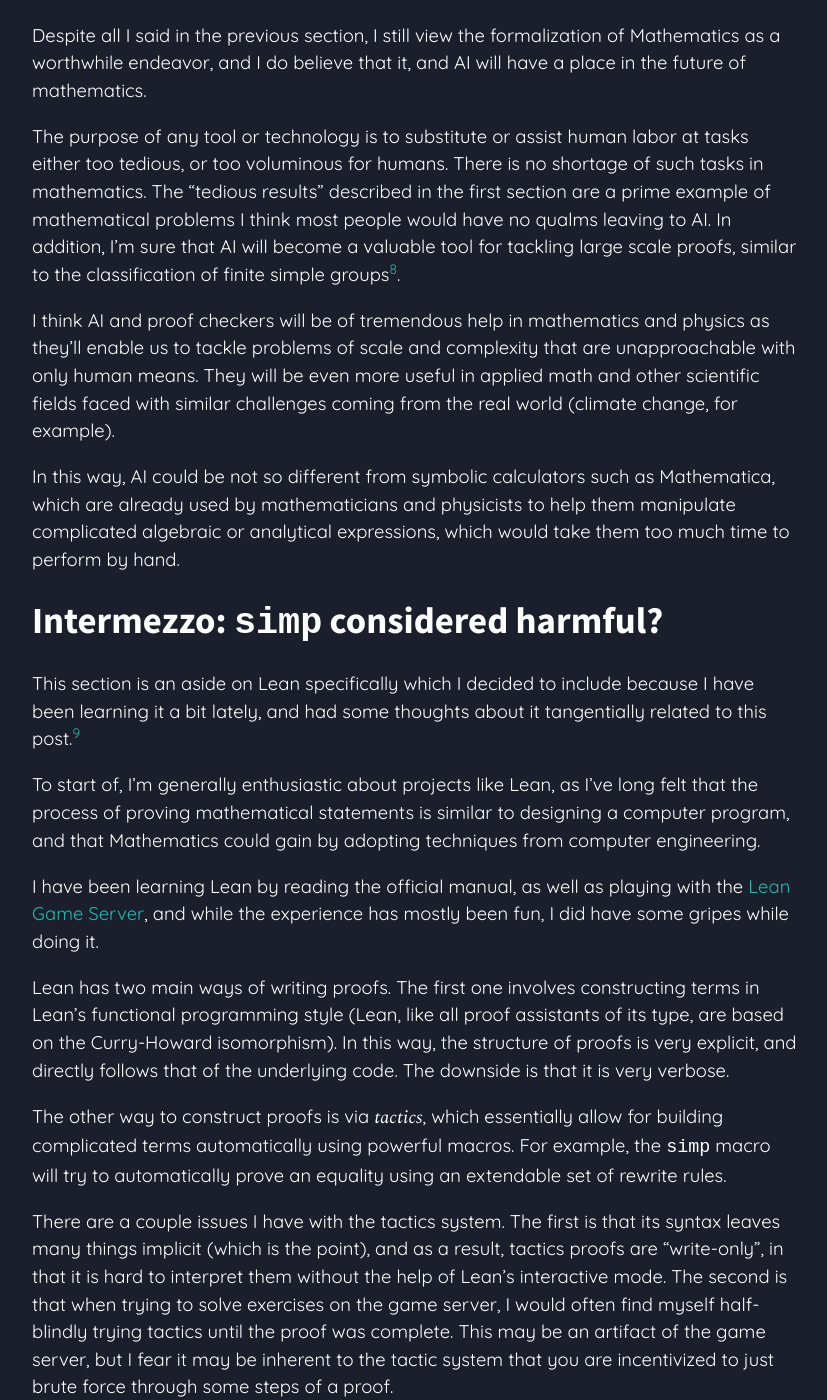
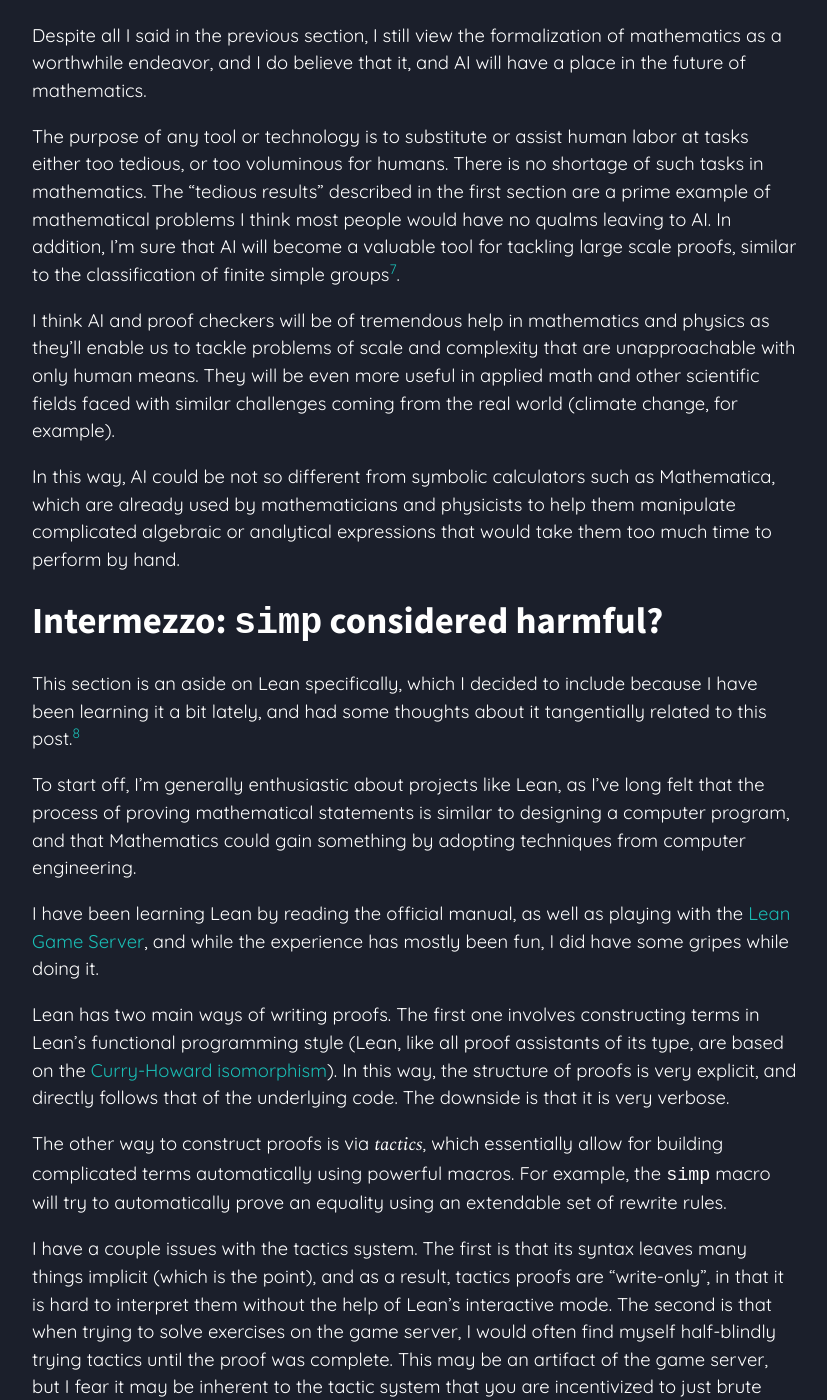
Before and after one commit to irregular-rhomboid/irregular-rhomboid.github.io, a Jekyll site: the page built from _posts/2026-10-09-math-in-the-age-of-ai.md, in a window 1280 px wide and 1400 px high, scrolled down 4656 px. Shown: the whole window, without its empty margins (224-1051 px from the left). Built offline with Jekyll 4.4.1, drawn with Linux system fonts in a browser that asks for light colours; nearby versions of some CDN libraries; some web fonts are replaced; some of the changed text lies outside the part shown.

Commit message:
Minor edits

```diff
--- a/_posts/2026-10-09-math-in-the-age-of-ai.md
+++ b/_posts/2026-10-09-math-in-the-age-of-ai.md
@@ -5,7 +5,7 @@
 tags: [Math, Hot takes]
 ---
 
-With the [recent](https://github.com/openai/math/tree/main) [results](https://openai.com/index/navier-stokes-solution/) from [OpenAI](https://openai.com/index/model-disproves-discrete-geometry-conjecture/), [Deepmind](https://arxiv.org/abs/2605.22763) and [others](https://fxtwitter.com/axiommathai/status/2059640252546126087) it is now undeniable by anyone except the terminal copium addicts that Frontier LLMs are capable of doing research-level mathematics. With this observation comes an important discussion about what the future of mathematics (and scientific research at large) as a discipline looks like. The meme answer is to say that all mathematical research will eventually be carried out by AI with little (if any) human input, and with many mathematicians quitting mathematics since they cannot compete with AI. More precisely, there are two closely related answers,
+With the [recent](https://github.com/openai/math/tree/main) [results](https://openai.com/index/navier-stokes-solution/) from [OpenAI](https://openai.com/index/model-disproves-discrete-geometry-conjecture/), [Deepmind](https://arxiv.org/abs/2605.22763) and [others](https://fxtwitter.com/axiommathai/status/2059640252546126087) it is now undeniable by anyone except the terminal copium addicts that Frontier LLMs are capable of doing research-level mathematics. With this observation comes an important discussion about what the future of mathematics (and scientific research at large) as a discipline looks like. The meme answer is to say that all mathematical research will eventually be carried out by AI with little (if any) human input, with many mathematicians quitting mathematics since they cannot compete with AI. More precisely, there are two closely related answers,
 
 1. Future mathematical research will be largely delegated to AI agents.
 2. Most of this research will be in the form of formalized Lean proofs.
@@ -41,27 +41,25 @@
 1. **Trivial results**: The result is considered so obvious as to not needing being proven (or even stated) formally. Elementary arithmetic, or the linearity of a certain map fall in that category.
 2. **Tedious results**: The result is expected to be true a priori and the proof is not complicated, but may involve a lot of steps. This covers most results involving inequalities, such as concentration inequalities, well-posedness of PDEs, convergence rates, Lipschitz bounds... In most of these cases, the precise constants are important, but the actual proofs themselves consist of line after line of inequalities that I refuse to believe anyone takes pleasure reading.
 3. **"Connect the dots"**: Certain proofs involve importing tools and results from other fields of math. When done well, this involves a lot of creativity in recognizing the connection in the first place, and a lot of nontrivial steps in building it formally[^connect]. This style of proof is more or less what category theory was built for. Doing it well beyond the surface level requires knowing a lot of literature, however. OpenAI's unit distance counterexample is arguably an example of such a result.
-4. **"Divine inspiration"**: The most prized type of proof involves making highly nontrivial steps that seemingly come out of nowhere. Quite often these come from "shower thought" moments, where one has been thinking about a problem for a long time and the solution just pops out instantly from the unconscious.
+4. **"Divine inspiration"**: The most prized type of proof involves making highly nontrivial steps that seemingly come out of nowhere. Quite often, these come from "shower thought" moments, where one has been thinking about a problem for a long time and the solution just pops out instantly from the unconscious.
 5. **Formalization**: Arguably the most important problems in mathematics are ones that do not have a fully formal statement, and proving them involves spending a lot of time trying to come up with the *Right* definitions. This is very hard and is sometimes closer to philosophy, but when successful, the results often completely change the face of mathematics. The formalization of set theory and computation, or the theory of distributions in the last century are examples of such results.
 6. **Ex Nihilo**: Related, but somewhat rarer than the previous category, some results start by inventing some completely new concept and exploring its consequences. This is often *very* hard, because existing notions tend to act as "*conceptual attractors*" that make it difficult to think outside of them, and furthermore finding *interesting* new definitions that generate a lot of results is not easy either. Much of Grothendieck's work in Category Theory and Algebraic Geometry falls within that category. I believe the nascent theory of [*Condensed sets*](https://en.wikipedia.org/wiki/Condensed_mathematics) is another example.
 
 [^connect]: Incidentally, this is the approach to mathematics I personally prefer.
 
-There is a clear trend within this classification of going from well-stated and formalized problems to more open-ended problems, and I expect AI and computers to generally perform better at the lower part. Category 1, for example, can already largely be automated without AI (e.g. using Lean tactics). Category 2 can be automated similarly to some extent.
+There is a clear trend within this classification of going from well-stated and formalized problems to more open-ended problems, and I expect current AI and computers to generally perform better at the lower part. Category 1, for example, can already largely be automated without AI (e.g. using Lean tactics). Category 2 can be automated similarly to some extent.
 
 I think we have clear evidence that current LLMs can do Categories 1 to 3 (their difficulties with arithmetic notwithstanding), and possibly 4, but I do not have the expertise to judge that for OpenAI's results. This is consistent with the capabilities of LLMs in other domains, where they are able to apply and combine things that are well-represented in the data distribution. This is boosted by the ability for current models to search the web for references, effectively making them superhuman at literature search.
 
-I have yet to see evidence of LLMs performing well at Categories 5 and 6, and in my limited personal experience, models tend to perform poorly on such problems. I think you can make a reasonable argument that LLMs should be fundamentally incapable of doing 6, given that by definition, it requires outputting something out of distribution, but I'm not personally convinced AI will never be able to do it. I do expect AI to eventually be able to do 5.[^benchmark]
+I have yet to see evidence of LLMs performing well at Categories 5 and 6, and in my limited personal experience, models tend to perform poorly on such problems. You can probably make a reasonable argument that LLMs should be fundamentally incapable of doing 6, given that by definition, it requires outputting something out of distribution, but I'm not personally convinced AI will never be able to do it. I do expect AI to eventually be able to do 5.[^benchmark]
 
-[^benchmark]: A good benchmark template I would suggest for that would be "Consider {some class of mathematical objects}. What is the right notion of morphism between them so that we get a category, and what are the properties of this category?" This should be done with objects that haven't been studied categorically yet.
+[^benchmark]: A good benchmark template I would suggest for that would be `Consider {some class of mathematical objects}. What is the right notion of morphism between them so that we get a category, and what are the properties of this category?` This should be done with objects that haven't been studied categorically yet.
 
 ## What do we use proofs for?
 
 In the discussion about automating formal proofs of mathematical theorems, very little consideration is given to the role proofs actually play in mathematics. A formal proof verified by a proof checker such as Lean is seen as the end goal, and any two proofs of the same result are equivalent (this is the case in Lean), so that once we have that, the result can be applied without reading the proof.
 
-In his essay *On proof and progress in mathematics*[^thurston], William Thurston argued against the reductive view of mathematics as merely the production of theorems, and proposed instead that the main purpose of (human) mathematics is to *increase the human understanding* of Mathematics (understood as the "Platonic realm" of formal patterns). Formal proofs are only a small part of that (and often run against that goal).
-
-[^thurston]: William P. Thurston, *On proof and progress in mathematics*, (1994). [https://arxiv.org/abs/math/9404236](https://arxiv.org/abs/math/9404236)
+In his essay [*On proof and progress in mathematics*](https://arxiv.org/abs/math/9404236), William Thurston argued against the reductive view of mathematics as merely the production of theorems, and proposed instead that the main purpose of (human) mathematics is to *increase the human understanding* of Mathematics (understood as the "Platonic realm" of formal patterns). Formal proofs are only a small part of that (and often run against that goal).
 
 Thurston gave the examples of the partially automated proof of the four color theorem[^4color] and Mochizuki's proof of the abc conjecture[^mochizuki] as instances where results were not broadly accepted as true by the mathematical community, despite claims of a proof. In both cases, the proofs were criticized for being too complex to check manually or understand. In short, it is often more important that the proof of a result is understandable by other mathematicians, rather than it being fully formalized and verified.
 
@@ -81,7 +79,7 @@
 
 ## LLMs and Symbolic calculators
 
-Despite all I said in the previous section, I still view the formalization of Mathematics as a worthwhile endeavor, and I do believe that it, and AI will have a place in the future of mathematics.
+Despite all I said in the previous section, I still view the formalization of mathematics as a worthwhile endeavor, and I do believe that it, and AI will have a place in the future of mathematics.
 
 The purpose of any tool or technology is to substitute or assist human labor at tasks either too tedious, or too voluminous for humans. There is no shortage of such tasks in mathematics. The "tedious results" described in the first section are a prime example of mathematical problems I think most people would have no qualms leaving to AI. In addition, I'm sure that AI will become a valuable tool for tackling large scale proofs, similar to the classification of finite simple groups[^finite].
 
@@ -89,24 +87,23 @@
 
 I think AI and proof checkers will be of tremendous help in mathematics and physics as they'll enable us to tackle problems of scale and complexity that are unapproachable with only human means. They will be even more useful in applied math and other scientific fields faced with similar challenges coming from the real world (climate change, for example).
 
-In this way, AI could be not so different from symbolic calculators such as Mathematica, which are already used by mathematicians and physicists to help them manipulate complicated algebraic or analytical expressions, which would take them too much time to perform by hand.
-
+In this way, AI could be not so different from symbolic calculators such as Mathematica, which are already used by mathematicians and physicists to help them manipulate complicated algebraic or analytical expressions that would take them too much time to perform by hand.
 
 ## Intermezzo: `simp` considered harmful?
 
-This section is an aside on Lean specifically which I decided to include because I have been learning it a bit lately, and had some thoughts about it tangentially related to this post.[^snort]
+This section is an aside on Lean specifically, which I decided to include because I have been learning it a bit lately, and had some thoughts about it tangentially related to this post.[^snort]
 
 [^snort]: Also, I like to imagine some readers will snort a laugh while reading the section title.
 
-To start of, I'm generally enthusiastic about projects like Lean, as I've long felt that the process of proving mathematical statements is similar to designing a computer program, and that Mathematics could gain by adopting techniques from computer engineering.
+To start off, I'm generally enthusiastic about projects like Lean, as I've long felt that the process of proving mathematical statements is similar to designing a computer program, and that Mathematics could gain something by adopting techniques from computer engineering.
 
 I have been learning Lean by reading the official manual, as well as playing with the [Lean Game Server](https://adam.math.hhu.de/), and while the experience has mostly been fun, I did have some gripes while doing it.
 
-Lean has two main ways of writing proofs. The first one involves constructing terms in Lean's functional programming style (Lean, like all proof assistants of its type, are based on the Curry-Howard isomorphism). In this way, the structure of proofs is very explicit, and directly follows that of the underlying code. The downside is that it is very verbose.
+Lean has two main ways of writing proofs. The first one involves constructing terms in Lean's functional programming style (Lean, like all proof assistants of its type, are based on the [Curry-Howard isomorphism](https://en.wikipedia.org/wiki/Curry%E2%80%93Howard_correspondence)). In this way, the structure of proofs is very explicit, and directly follows that of the underlying code. The downside is that it is very verbose.
 
 The other way to construct proofs is via *tactics*, which essentially allow for building complicated terms automatically using powerful macros. For example, the `simp` macro will try to automatically prove an equality using an extendable set of rewrite rules.
 
-There are a couple issues I have with the tactics system. The first is that its syntax leaves many things implicit (which is the point), and as a result, tactics proofs are "write-only", in that it is hard to interpret them without the help of Lean's interactive mode. The second is that when trying to solve exercises on the game server, I would often find myself half-blindly trying tactics until the proof was complete. This may be an artifact of the game server, but I fear it may be inherent to the tactic system that you are incentivized to just brute force through some steps of a proof.
+I have a couple issues with the tactics system. The first is that its syntax leaves many things implicit (which is the point), and as a result, tactics proofs are "write-only", in that it is hard to interpret them without the help of Lean's interactive mode. The second is that when trying to solve exercises on the game server, I would often find myself half-blindly trying tactics until the proof was complete. This may be an artifact of the game server, but I fear it may be inherent to the tactic system that you are incentivized to just brute force through some steps of a proof.
 
 Why am I bringing this up? Simply, if we accept the premise that the goal of human mathematics is to increase the human understanding of abstract patterns, then writing proofs directly in Lean (or with AI) may run against that goal.
 
```
Also changed, not shown: other parts of _posts/2026-10-09-math-in-the-age-of-ai.md (+3 -3 lines).
